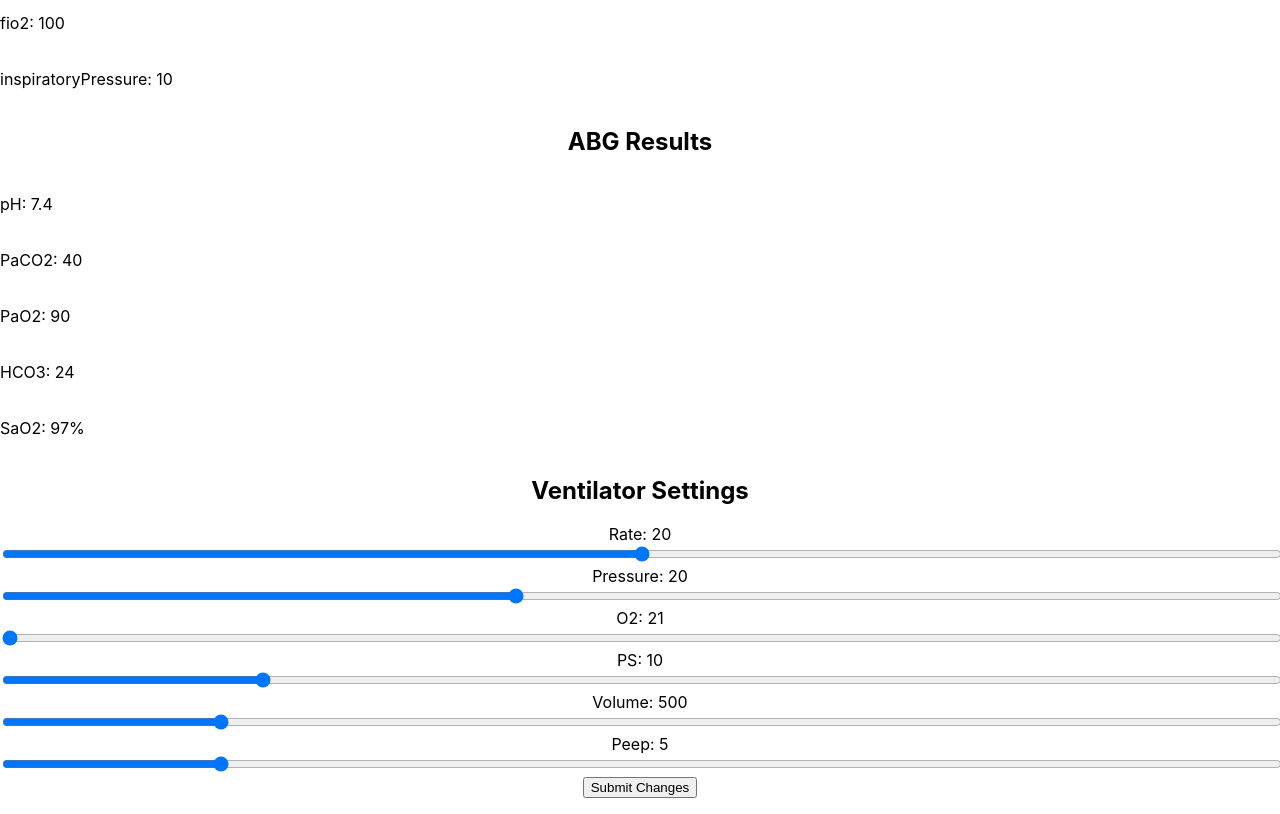
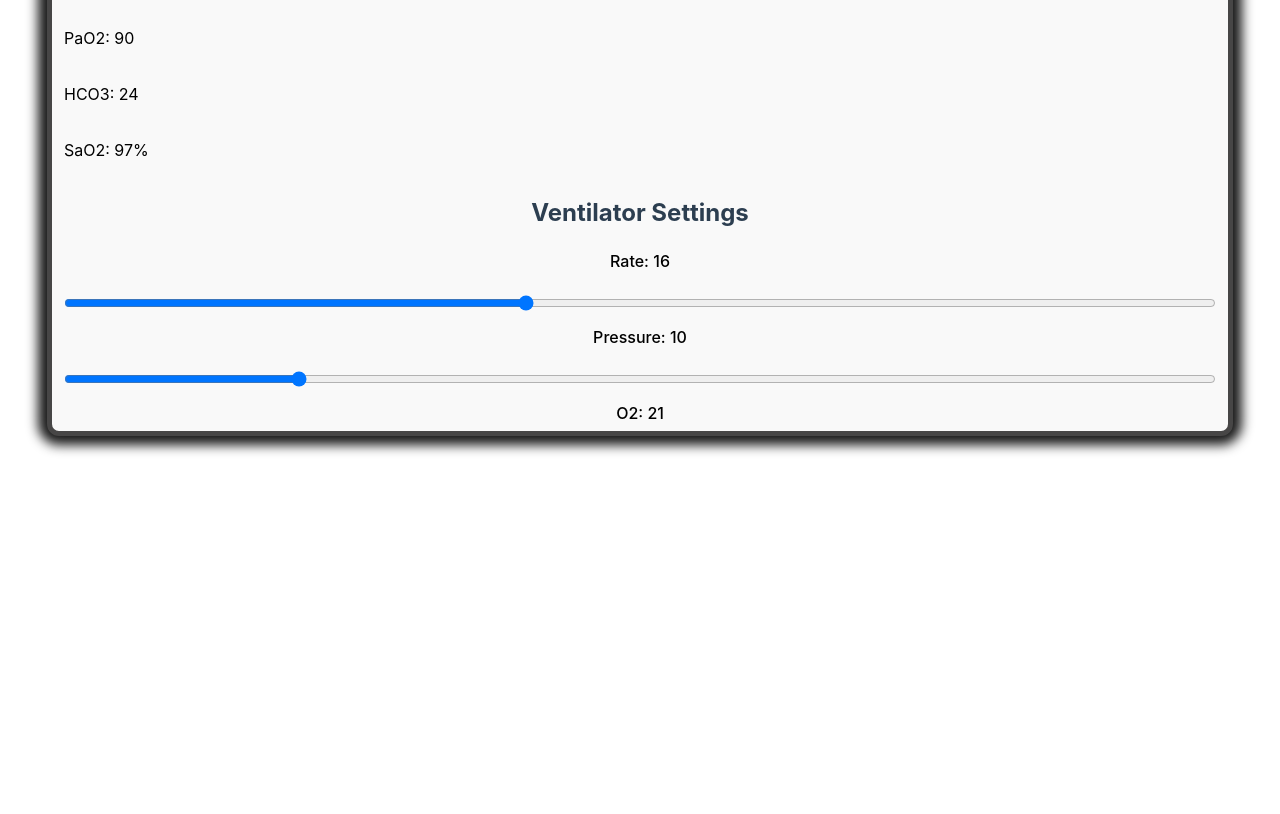
Before and after one commit to Ikejrmillsowoo/ventSim-front, a React (Create React App) app: page / in a window 1280 px wide. Shown: the part 340-1154 px from the top of the page. After the commit the page ends 800 px from the top, so only its background shows below. Built offline with nearby package versions, Linux system fonts and the light colour scheme.

Commit message:
updated style for main display

```diff
--- a/src/App.css
+++ b/src/App.css
@@ -1,38 +1,79 @@
+/* Center the main app content */
 .App {
   text-align: center;
+  max-width: 90%;
+  margin: 0px auto;
+  background: #f9f9f9;
+  border: rgb(71, 70, 70) 5px solid;
+  border-radius: 12px;
+  box-shadow: 0px 0px 12px 9px rgba(0,0,0,0.9);
+  -webkit-box-shadow: 0px 0px 12px 9px rgba(0,0,0,0.9);
+  -moz-box-shadow: 0px 0px 12px 9px rgba(0,0,0,0.9);
+  padding: 3px 12px;
+  height: 95vh;
+  overflow: hidden;
+  display: flex;
+  flex-direction: column;
+  justify-content: center;
 }
 
-.App-logo {
-  height: 40vmin;
-  pointer-events: none;
+/* Headings */
+h2 {
+  color: #2c3e50;
+  margin-bottom: 24px;
 }
 
-@media (prefers-reduced-motion: no-preference) {
-  .App-logo {
-    animation: App-logo-spin infinite 20s linear;
-  }
+/* Sliders and controls */
+.scenario-selector,
+input[type="range"],
+button {
+  margin: 16px 0;
 }
 
-.App-header {
-  background-color: #282c34;
-  min-height: 100vh;
-  display: flex;
-  flex-direction: column;
-  align-items: center;
-  justify-content: center;
-  font-size: calc(10px + 2vmin);
-  color: white;
+/* Slider labels */
+label {
+  font-weight: 500;
+  margin-bottom: 8px;
+  display: block;
 }
 
-.App-link {
-  color: #61dafb;
+/* Feedback and status */
+.feedback-header {
+  color: #2980b9;
+  font-size: 1.1em;
+  margin-top: 24px;
 }
 
-@keyframes App-logo-spin {
-  from {
-    transform: rotate(0deg);
-  }
-  to {
-    transform: rotate(360deg);
-  }
+.status-header {
+  color: #c0392b;
+  font-size: 1em;
+  margin-top: 8px;
 }
+
+/* Buttons */
+button {
+  background: #2980b9;
+  color: #fff;
+  border: none;
+  border-radius: 6px;
+  padding: 10px 24px;
+  font-size: 1em;
+  cursor: pointer;
+  transition: background 0.2s;
+}
+
+button:disabled {
+  background: #bdc3c7;
+  cursor: not-allowed;
+}
+
+button:hover:not(:disabled) {
+  background: #1c5980;
+}
+
+/* Flex layout for parameter display */
+.parameter-row {
+  display: flex;
+  justify-content: space-between;
+  padding: 4px 0;
+}
--- a/src/App.js
+++ b/src/App.js
@@ -58,7 +58,7 @@ function App() {
       <Header setPatientCondition={setPatientCondition}/>
       <VentilatorParams ventForm={ventForm} data={abgData}/>
       <ABGDisplay abgData={abgData} />
-      <VentilatorSettings setAbgData={setAbgData} setVentForm={setVentForm} />
+      <VentilatorSettings setAbgData={setAbgData} setVentForm={setVentForm} ventForm={ventForm} />
       <Footer />
     </div>
   );
--- a/src/displays/sliders/RespiratoryRateSlider.js
+++ b/src/displays/sliders/RespiratoryRateSlider.js
@@ -2,7 +2,7 @@ import React, { useState } from "react";
 import Slider from "../../components/Slider";
 
 function RespiratoryRateSlider({setRate, rate}) {
-  // const [rate, setRate] = useState(20);
+
 
   const handleRateChange = (event) => {
     setRate(Number(event.target.value));
--- a/src/displays/ventilatorSettings/VentilatorSettings.js
+++ b/src/displays/ventilatorSettings/VentilatorSettings.js
@@ -1,4 +1,4 @@
-import React, { useState } from 'react'
+import React, { useEffect, useState } from 'react'
 import RespiratoryRateSlider from '../sliders/RespiratoryRateSlider'
 import InspiratoryPressureSlider from '../sliders/InspiratoryPressureSlider'
 import OxygenSlider from '../sliders/OxygenSlider'
@@ -11,58 +11,64 @@ import FeedBack from '../FeedBack'
 import ABGDisplay from '../abgDisplay/ABGDisplay'
 import defautlSettings from "../../defaultSettings.json"
 
+// Main ventilator settings component
+function VentilatorSettings({setAbgData, setVentForm, ventForm}) {
+    // Local state for each ventilator parameter, initialized from ventForm or default values
+    const [rate, setRate] = useState(ventForm.respiratoryRate || 16);
+    const [pressure, setPressure] = useState(ventForm.inspiratoryPressure || 10);
+    const [oxygen, setOxygen] = useState(ventForm.fio2 || 21);
+    const [supportPressure, setSupportPressure] = useState(ventForm.supportPressure || 0);
+    const [volume, setVolume] = useState(ventForm.tidalVolume || 500);
+    const [peep, setPeep] = useState(ventForm.peep || 5);
+    const [feedback, setFeedback] = useState(); // Stores feedback from API
+    const [status, setStatus] = useState();     // Stores status from API
 
-function VentilatorSettings({setAbgData, setVentForm}) {
-    const settings = defautlSettings.find(item => item.scenario === "normal");
-    const [rate, setRate] = useState(20);
-    const [pressure, setPressure] = useState(20);
-    const [oxygen, setOxygen] = useState(21);
-    const [supportPressure, setSupportPressure] = useState(10);
-    const [volume, setVolume] = useState(500);
-    const [peep, setPeep] = useState(5);
-    const [feedback, setFeedback] = useState();
-    const [status, setStatus] = useState();
-    // const [abgDisplay, setAbgDisplay] = useState({});
-
-    const handleSubmit = async (e) => {
-        e.preventDefault();
-        console.log({ rate, pressure, oxygen, supportPressure, volume, peep });
-        try {
-            const response = await postVentilatorSettings({ rate, pressure, oxygen, supportPressure, volume, peep });
-            // Optionally handle response or show success message
-            console.log(response);
-            setFeedback(response.feedback);
-            setStatus(response.status);
-            setAbgData(response.abg);
+    // Update parent ventForm whenever any local parameter changes
+    useEffect(() => {
         setVentForm({
-                mode: settings.mode,
+            mode: ventForm.mode,
             tidalVolume: volume,
             respiratoryRate: rate,
             peep: peep,
             fio2: oxygen,
             inspiratoryPressure: pressure,
-                supportPressure: supportPressure,
+            supportPressure: supportPressure
         });
-            // setAbgDisplay(response.abg);
+    }, [rate, pressure, oxygen, supportPressure, volume, peep]);
+
+    // Handles form submission: sends settings to backend and updates feedback/status
+    const handleSubmit = async (e) => {
+        e.preventDefault(); // Prevents default form behavior
+        console.log({ rate, pressure, oxygen, supportPressure, volume, peep }); // Debug log
+        try {
+            // Send POST request to backend API
+            const response = await postVentilatorSettings({ rate, pressure, oxygen, supportPressure, volume, peep });
+            console.log(response); // Debug log of API response
+            setFeedback(response.feedback); // Update feedback from API
+            setStatus(response.status);     // Update status from API
+            setAbgData(response.abg);       // Update ABG data in parent
         } catch (error) {
-            // Optionally handle error or show error message
+            // Handle errors gracefully
             setFeedback("Error submitting settings");
             setStatus("Error");
-
-            console.error(error);
+            console.error(error); // Debug log of error
         }
     };
 
+    // Render sliders for each parameter, submit button, and feedback display
     return (
         <div>
             <h2>Ventilator Settings</h2>
+            {/* Sliders for each ventilator parameter */}
             <RespiratoryRateSlider setRate={setRate} rate={rate} />
             <InspiratoryPressureSlider pressure={pressure} setPressure={setPressure} />
             <OxygenSlider oxygen={oxygen} setOxygen={setOxygen} />
             <SupportPressureSlider supportPressure={supportPressure} setSupportPressure={setSupportPressure}/>
             <VolumeSlider volume={volume} setVolume={setVolume} />
             <PeepSlider peep={peep} setPeep={setPeep} />
+            {/* Button to submit changes */}
             <Button onClick={handleSubmit}>Submit Changes</Button>
+            {/* Display feedback and status from API */}
             <FeedBack feedback={feedback} status={status} />
         </div>
     )
```
Lines whose indentation alone changed are shown as unchanged.
